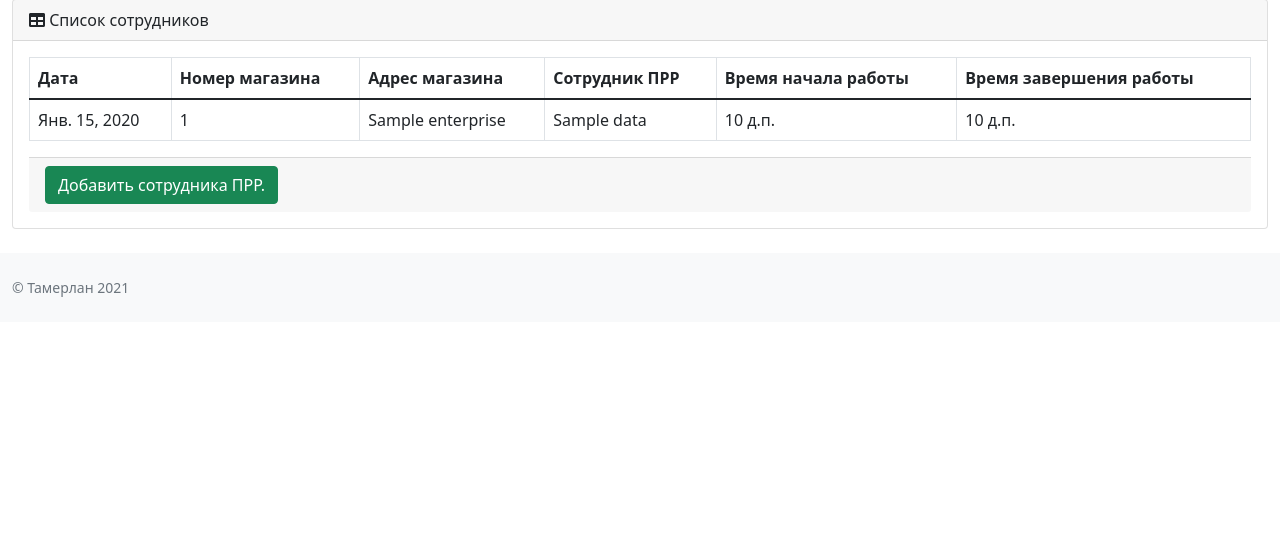
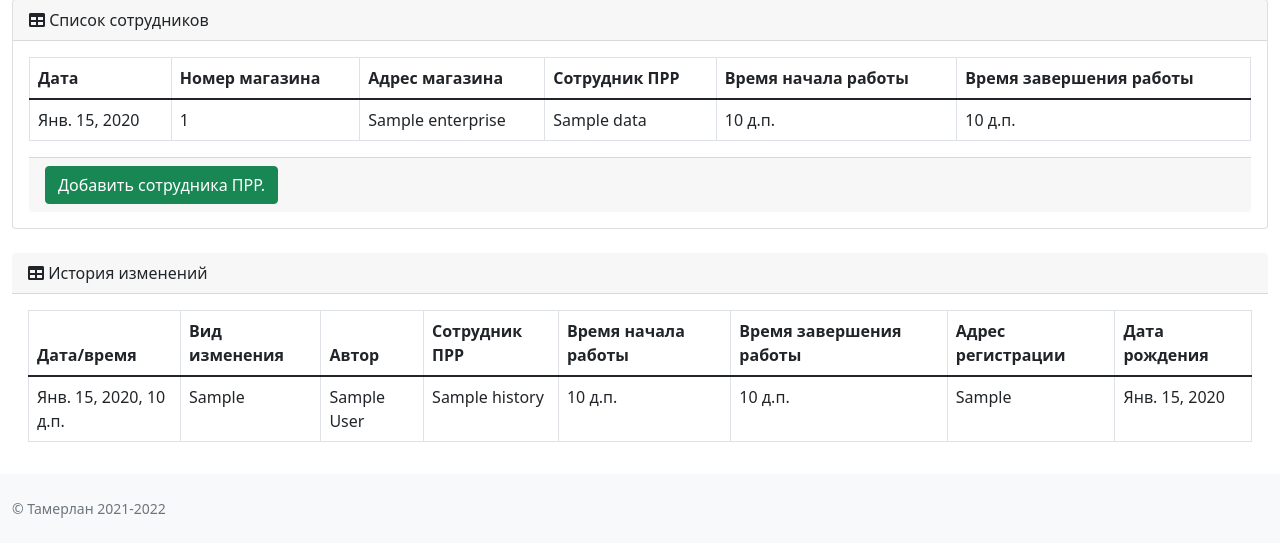
Before and after one commit to MyEternityOrg/tm_workers, a Django app: page /data/1/2020-01-15/ in a window 1280 px wide. Shown: the part 113-670 px from the top of the page. Run offline with Django 3.2, Linux system fonts and the light colour scheme; a user stored in the database is signed in; tables that the repository leaves empty hold one stand-in row (values such as "Sample post"); some libraries are stand-ins or nearby versions.

Commit message:
1. Версионирование записей табеля ПРР.

```diff
--- a/extworkers/models.py
+++ b/extworkers/models.py
@@ -35,6 +35,7 @@ class ExtWorkerRecord(models.Model):
     t_time = models.TimeField(db_column='t_time')
     p_city = models.CharField(db_column='city', max_length=128)
     p_birthday = models.DateField(db_column='birthday')
+    author = models.CharField(db_column='author', max_length=512, default='System')
 
     class Meta:
         db_table = 'extworkers_data'
@@ -43,3 +44,22 @@ class ExtWorkerRecord(models.Model):
 
     def __str__(self):
         return self.person_name
+
+
+class ExtWorkerRecordHistory(models.Model):
+    guid = models.CharField(primary_key=True, max_length=64, editable=False, default=uuid.uuid4(), db_column='guid')
+    data_guid = models.CharField(max_length=64, editable=False, db_column='data_guid')
+    change_time = models.DateTimeField(auto_now_add=True, db_column='change_time')
+    action = models.CharField(max_length=64, default='Добавление', db_column='action')
+    enterprise_guid = models.CharField(max_length=64, db_column='enterprise_guid')
+    dts = models.DateField(db_column='dts')
+    person_name = models.CharField(db_column='person_name', max_length=128)
+    f_time = models.TimeField(db_column='f_time')
+    t_time = models.TimeField(db_column='t_time')
+    p_city = models.CharField(db_column='city', max_length=128)
+    p_birthday = models.DateField(db_column='birthday')
+    author = models.CharField(db_column='author', max_length=512, default='System')
+
+    class Meta:
+        db_table = 'extworkers_data_history'
+        managed = False
--- a/extworkers/templates/extworkers/base.html
+++ b/extworkers/templates/extworkers/base.html
@@ -38,7 +38,7 @@
 <footer class="py-4 bg-light mt-auto">
     <div class="container-fluid">
         <div class="d-flex align-items-center justify-content-between small">
-            <div class="text-muted">&copy; Тамерлан 2021</div>
+            <div class="text-muted">&copy; Тамерлан 2021-2022</div>
             <div id="js_validate" hour="{{ max_hour }}" staff="{{ staff }}"></div>
         </div>
     </div>
--- a/extworkers/templates/extworkers/fill_shop.html
+++ b/extworkers/templates/extworkers/fill_shop.html
@@ -58,7 +58,9 @@
                             </div>
                             {% include 'extworkers/pagination.html' %}
                         {% else %}
-                            <div class="card-footer">{% if current_hour|to_int < max_hour %} Список пуст. Добавьте сотрудника. {% else %} Внимание! Добавлять записи можно только до {{ max_hour }}ч дня. {% endif %} </div>
+                            <div class="card-footer">{% if current_hour|to_int < max_hour %} Список пуст. Добавьте
+                                сотрудника. {% else %} Внимание! Добавлять записи можно только до {{ max_hour }}ч
+                                дня. {% endif %} </div>
                         {% endif %}
                         {% if staff %}
                             <div class="card-footer"><a href="{% url 'tm_workers:person_add' enterprise.guid dts %}">
@@ -73,6 +75,44 @@
                         {% endif %}
                     </div>
                 </div>
+                {% if history_data %}
+                    <div>
+                        <div class="card-header"><i class="fas fa-table mr-1"></i> История изменений</div>
+                        <div class="card-body">
+                            <div class="table-responsive">
+                                <table id="datatable" class="table table-bordered table-hover" width="100%"
+                                       cellspacing="0">
+                                    <thead>
+                                    <tr>
+                                        <th>Дата/время</th>
+                                        <th>Вид изменения</th>
+                                        <th>Автор</th>
+                                        <th>Сотрудник ПРР</th>
+                                        <th>Время начала работы</th>
+                                        <th>Время завершения работы</th>
+                                        <th>Адрес регистрации</th>
+                                        <th>Дата рождения</th>
+                                    </tr>
+                                    </thead>
+                                    <tbody>
+                                    {% for item in history_data %}
+                                        <td>{{ item.change_time }}</td>
+                                        <td>{{ item.action }}</td>
+                                        <td>{{ item.author }}</td>
+                                        <td>{{ item.person_name }}</td>
+                                        <td>{{ item.f_time }}</td>
+                                        <td>{{ item.t_time }}</td>
+                                        <td>{{ item.p_city }}</td>
+                                        <td>{{ item.p_birthday }}</td>
+                                        </tr>
+                                    {% endfor %}
+                                    </tbody>
+                                </table>
+                            </div>
+                        </div>
+                    </div>
+                {% endif %}
+
             </div>
         </main>
     </div>
--- a/extworkers/urls.py
+++ b/extworkers/urls.py
@@ -1,3 +1,5 @@
+from django.conf import settings
+from django.conf.urls.static import static
 from django.urls import path
 
 from .views import ShopList, ShopRecord, PersonRecordAdd, PersonRecordModify, PersonRecordDelete
@@ -5,9 +7,9 @@ from .views import ShopList, ShopRecord, PersonRecordAdd, PersonRecordModify, Pe
 app_name = 'tm_workers'
 
 urlpatterns = [
-    path('', ShopList.as_view(), name='fill_data'),
-    path('<pk>/<dts>/', ShopRecord.as_view(), name='fill_data_shop'),
-    path('<pk>/<dts>/add/', PersonRecordAdd.as_view(), name='person_add'),
-    path('<dv>/<dts>/edit/<pk>', PersonRecordModify.as_view(), name='person_edit'),
-    path('<dv>/<dts>/delete/<pk>', PersonRecordDelete.as_view(), name='person_delete')
-]
+                  path('', ShopList.as_view(), name='fill_data'),
+                  path('<pk>/<dts>/', ShopRecord.as_view(), name='fill_data_shop'),
+                  path('<pk>/<dts>/add/', PersonRecordAdd.as_view(), name='person_add'),
+                  path('<dv>/<dts>/edit/<pk>', PersonRecordModify.as_view(), name='person_edit'),
+                  path('<dv>/<dts>/delete/<pk>', PersonRecordDelete.as_view(), name='person_delete')
+              ] + static(settings.STATIC_URL, document_root=settings.STATIC_ROOT)
--- a/extworkers/views.py
+++ b/extworkers/views.py
@@ -9,7 +9,7 @@ from django.urls import reverse_lazy
 from django.views.generic import ListView, CreateView, UpdateView, DeleteView
 
 from extworkers.forms import CreateRecordForm
-from extworkers.models import Enterprises, ExtWorkerRecord
+from extworkers.models import Enterprises, ExtWorkerRecord, ExtWorkerRecordHistory
 from tm_workers.mixin import BaseClassContextMixin, UserLoginCheckMixin, UserIsAdminCheckMixin
 
 CONST_MAX_TIME = 12
@@ -68,6 +68,8 @@ class PersonRecordModify(UpdateView, BaseClassContextMixin, UserLoginCheckMixin)
         obj.t_time = request.POST['t_time']
         obj.p_birthday = request.POST['p_birthday']
         obj.p_city = request.POST['p_city']
+        obj.author = request.user.username
+        # obj.author = request.POST[]
         obj.save()
         return redirect(reverse_lazy('tm_workers:fill_data_shop', args=(self.kwargs.get('dv'), self.kwargs.get('dts'))))
 
@@ -96,6 +98,7 @@ class PersonRecordAdd(CreateView, BaseClassContextMixin, UserLoginCheckMixin):
         post['guid'] = uuid.uuid4()
         post['dts'] = datetime.strptime(self.kwargs.get('dts'), '%Y-%m-%d').date()
         post['enterprise'] = Enterprises.objects.get(guid=self.kwargs.get('pk'))
+        post['author'] = request.user.username
         form = CreateRecordForm(post)
         if form.is_valid():
             form.save()
@@ -131,6 +134,11 @@ class ShopRecord(ListView, BaseClassContextMixin, UserLoginCheckMixin):
         context['dts_arr'] = dts_arr
         context['staff'] = self.request.user.is_staff
         context['title'] = ent.name
+        if self.request.user.is_staff:
+            context['history_data'] = ExtWorkerRecordHistory.objects.filter(
+                enterprise_guid=ent.guid,
+                dts=self.kwargs.get('dts')
+            ).order_by('data_guid', '-change_time')
         return context
 
 
--- a/tm_workers/urls.py
+++ b/tm_workers/urls.py
@@ -13,12 +13,11 @@ Including another URLconf
     1. Import the include() function: from django.urls import include, path
     2. Add a URL to urlpatterns:  path('blog/', include('blog.urls'))
 """
-from django.contrib import admin
-from django.urls import path, include, re_path
 from django.conf import settings
 from django.conf.urls.static import static
+from django.contrib import admin
+from django.urls import path, include
 from django.views.generic.base import RedirectView
-
 
 urlpatterns = [
     path('admin/', admin.site.urls),
--- a/users/urls.py
+++ b/users/urls.py
@@ -1,3 +1,5 @@
+from django.conf import settings
+from django.conf.urls.static import static
 from django.urls import path
 
 from .views import UserLogin, UserLogout
@@ -5,6 +7,6 @@ from .views import UserLogin, UserLogout
 app_name = 'users'
 
 urlpatterns = [
-    path('', UserLogin.as_view(), name='user_login'),
-    path('', UserLogout.as_view(), name='user_logout'),
-]
+                  path('', UserLogin.as_view(), name='user_login'),
+                  path('', UserLogout.as_view(), name='user_logout'),
+              ] + static(settings.STATIC_URL, document_root=settings.STATIC_ROOT)
```
Also changed, not shown: static/dist/js/person_edit.js (+9 -2 lines).
